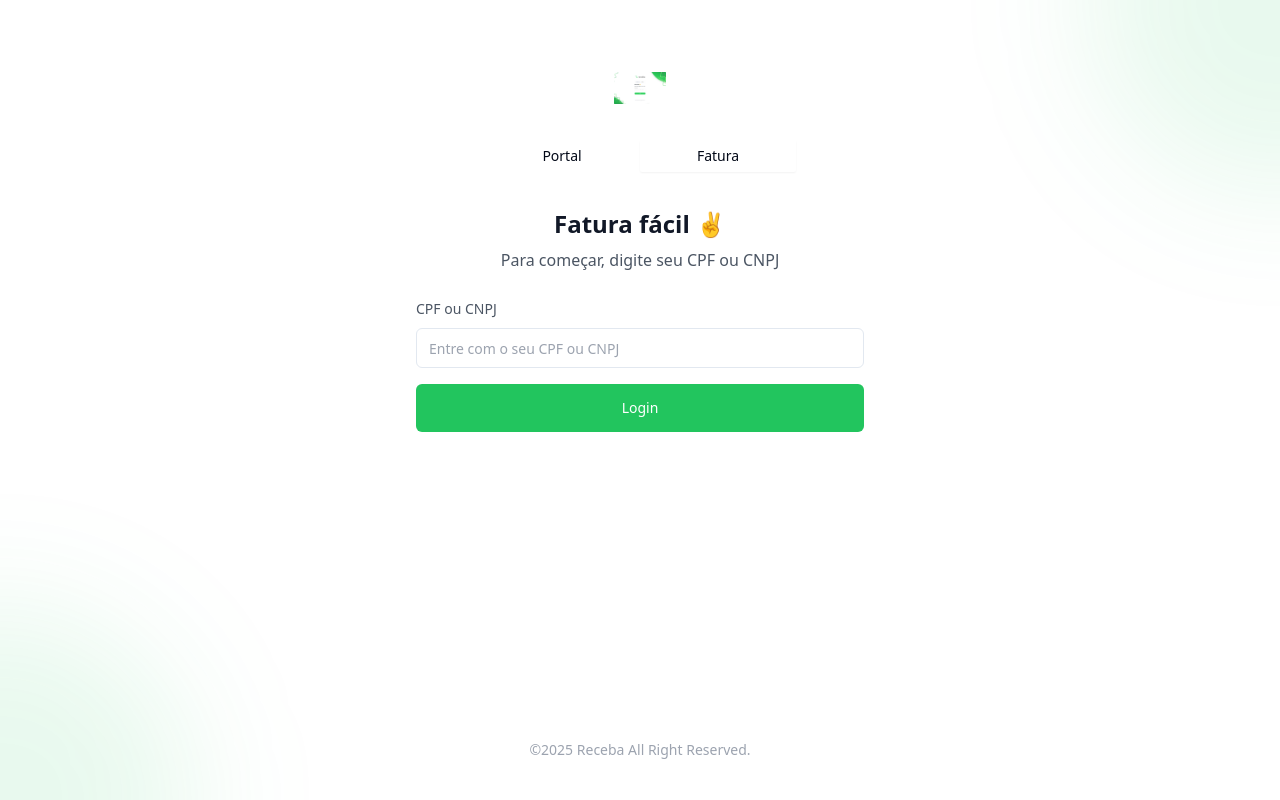
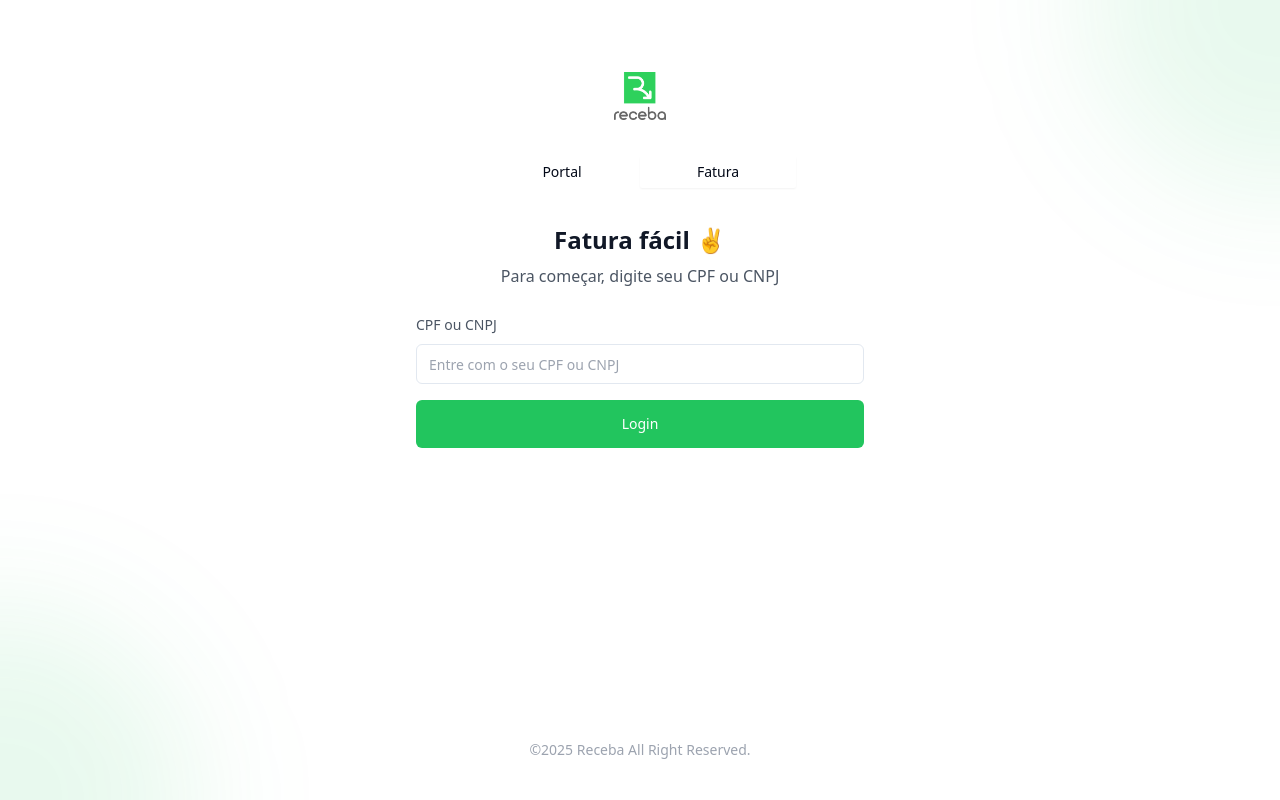
Before and after one commit to DevEduu/s-6045, a React (Vite) app: page / in a window 1280 px wide. Built offline with nearby package versions, Linux system fonts and the light colour scheme.

Commit message:
Add logo to project
Implemented the addition of a logo to the application.
[skip gpt_engineer]

```diff
--- a/src/pages/Index.tsx
+++ b/src/pages/Index.tsx
@@ -20,9 +20,9 @@ const Index = () => {
       <div className="w-full max-w-md flex flex-col items-center gap-8 z-10">
         {/* Logo */}
         <img
-          src="/lovable-uploads/35ec3c50-2dc4-4c74-b83a-fe0fd05bc097.png"
+          src="/lovable-uploads/de350a2e-f540-4309-bf07-fbced1aa1d4a.png"
           alt="Receba Logo"
-          className="h-8 mt-12"
+          className="h-12 mt-12"
         />
 
         {/* Tabs */}
```
Also changed, not shown: public/lovable-uploads/de350a2e-f540-4309-bf07-fbced1aa1d4a.png (added).
